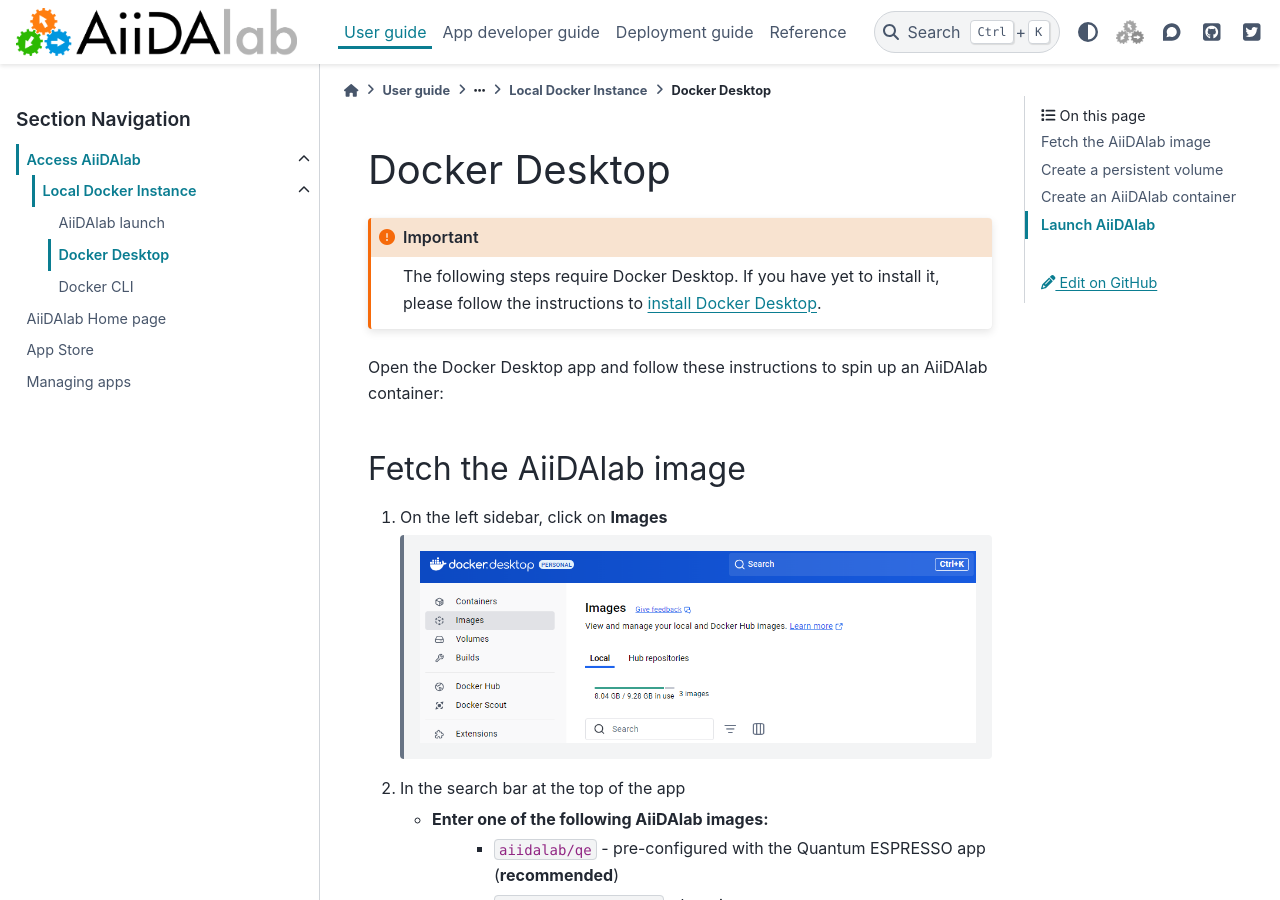
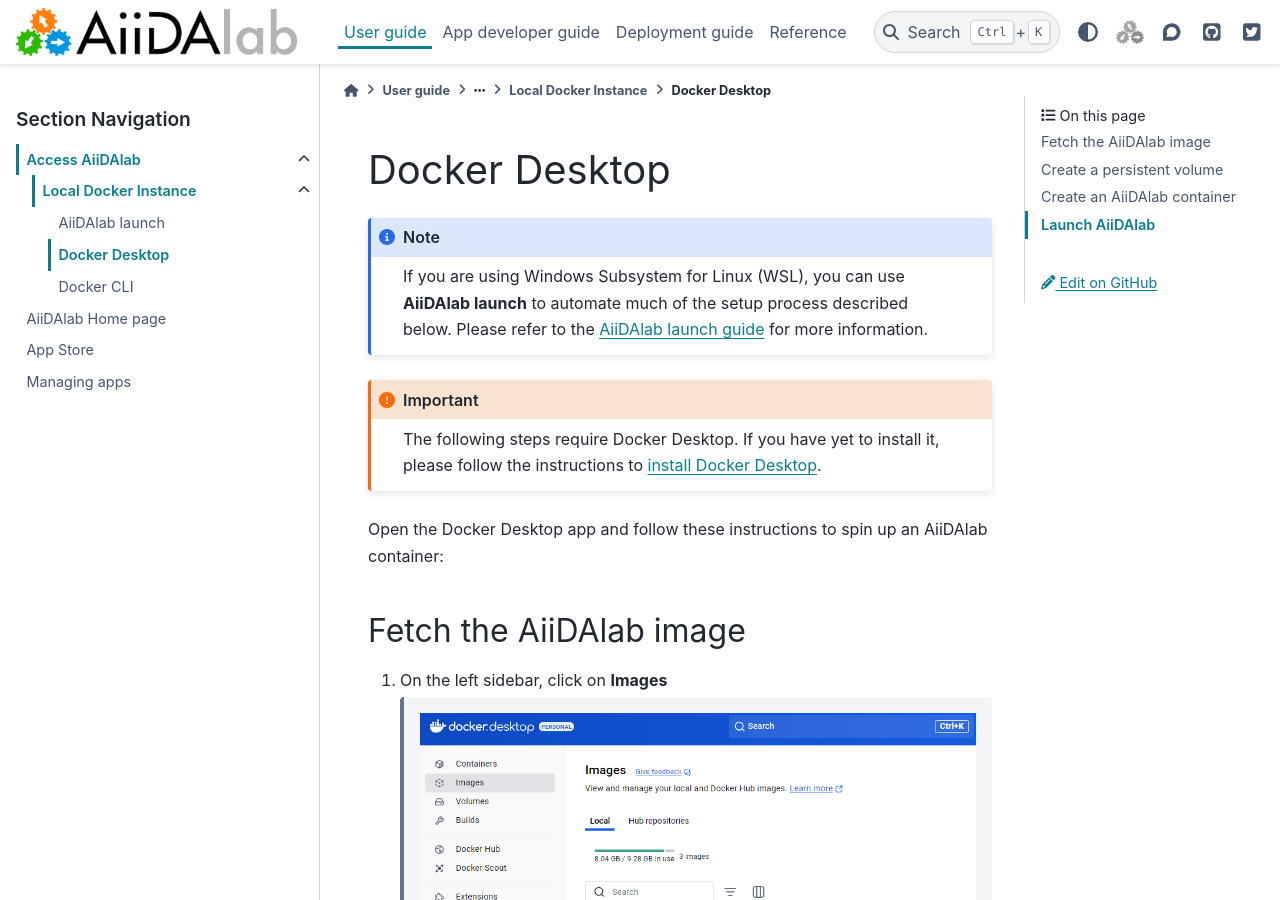
Before and after one commit to aiidalab/aiidalab, a Sphinx documentation site: the page built from docs/source/usage/access/desktop.rst, in a window 1280 px wide and 900 px high. Built offline with Sphinx 7.4.7 and the PyData theme 0.15.4, drawn with Linux system fonts in a browser that asks for light colours; pages that are not in the unit, such as notebooks, are missing from menus.

Commit message:
Add a note about AiiDAlab launch for WSL users

```diff
--- a/docs/source/usage/access/desktop.rst
+++ b/docs/source/usage/access/desktop.rst
@@ -2,6 +2,11 @@
 
 Docker Desktop
 **************
+
+.. note::
+
+   If you are using Windows Subsystem for Linux (WSL), you can use **AiiDAlab launch** to automate much of the setup process described below.
+   Please refer to the :doc:`AiiDAlab launch guide <launch>` for more information.
 
 .. important::
 
```
